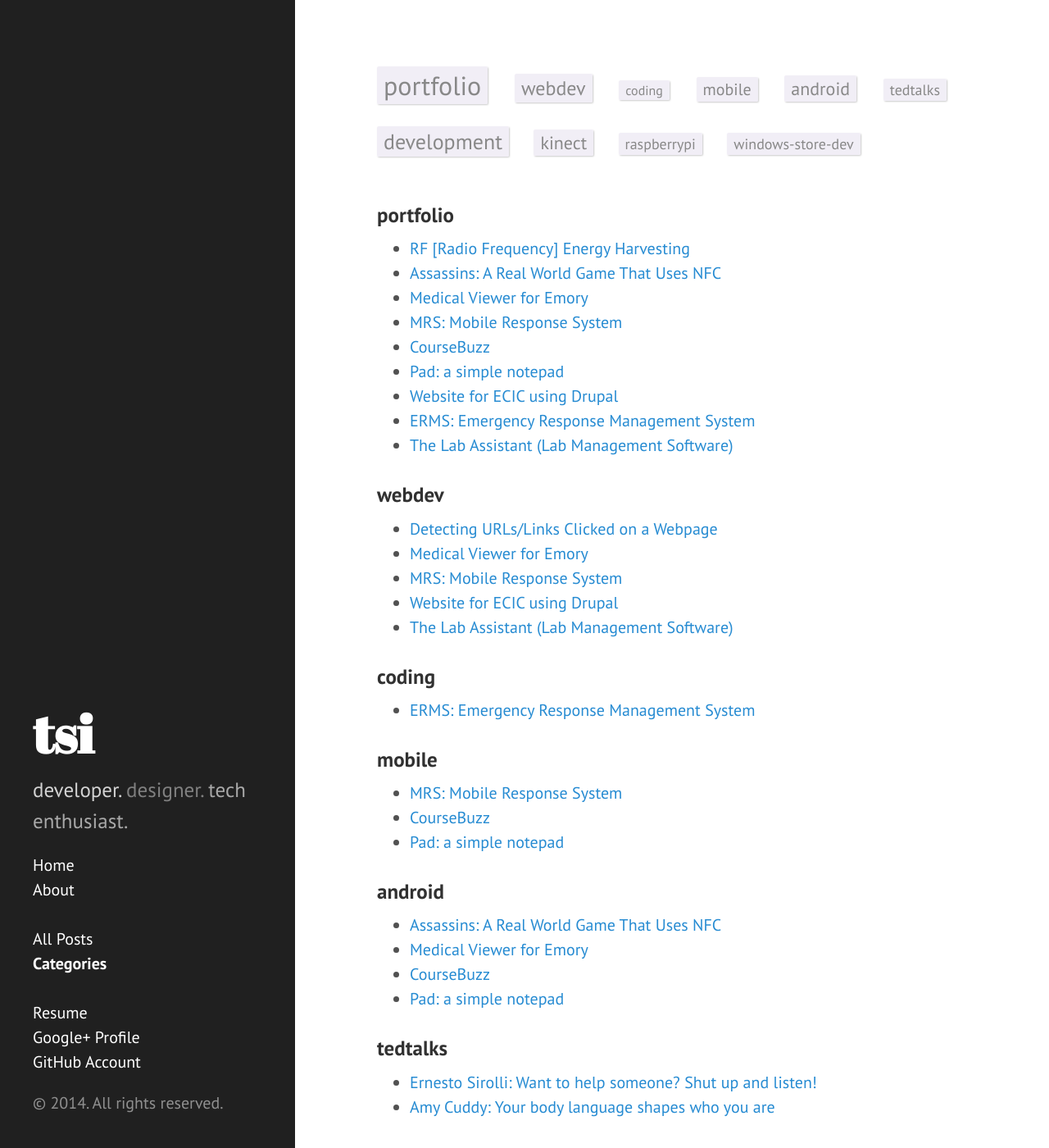
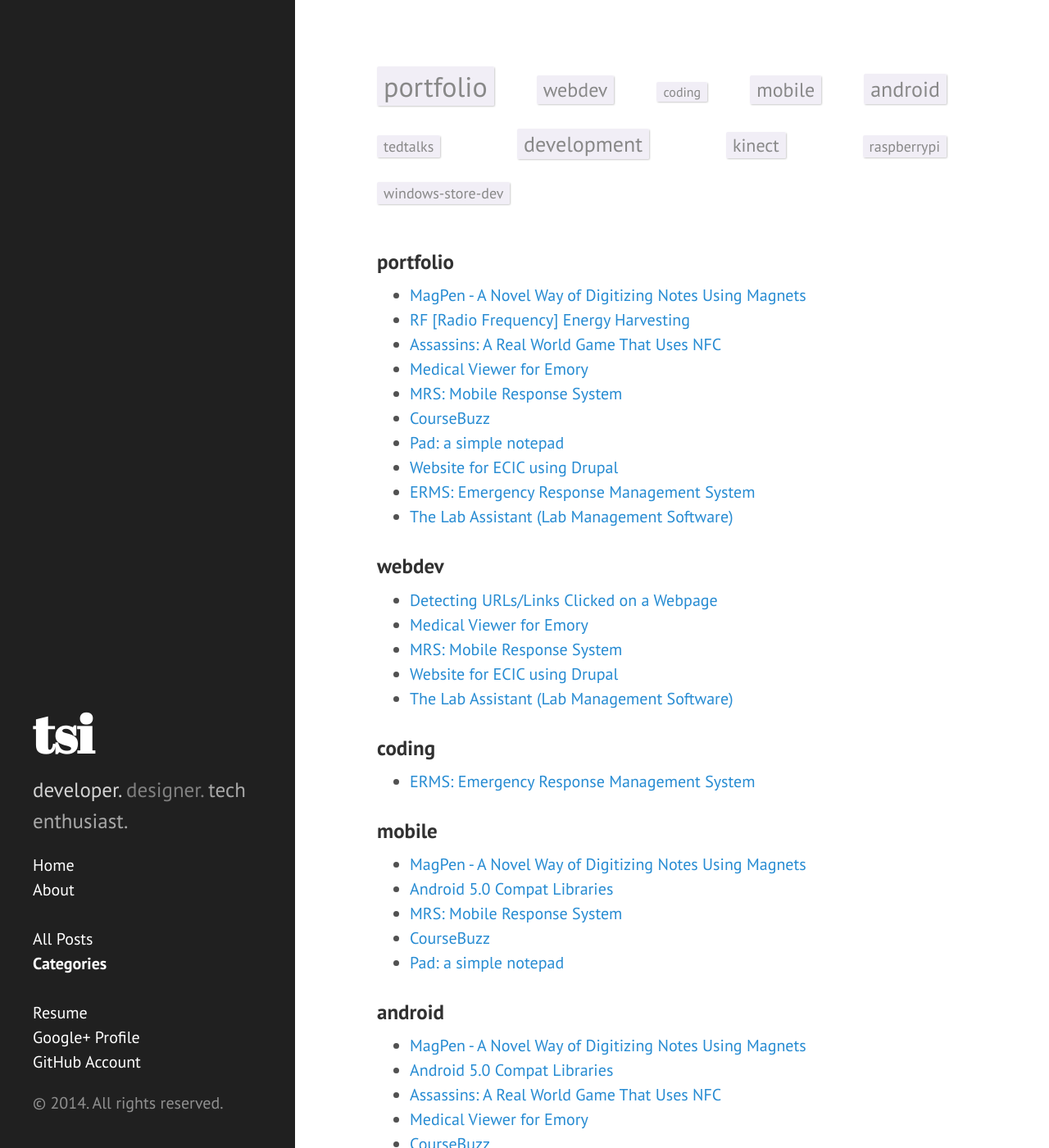
Before and after one commit to thesaadismail/thesaadismail.github.io, a Jekyll site: the page built from categories.html, in a window 1280 px wide and 1400 px high. Shown: the whole window at 82% size. Built offline with Jekyll 4.4.1, drawn with Linux system fonts in a browser that asks for light colours; nearby versions of some CDN libraries; Markdown is read by kramdown in place of the engine named in the settings; comment, search, counter and statistics services are not loaded.

Commit message:
update magpen software image. update categories for posts

```diff
--- a/_posts/development/2014-10-21-material-design-compat.md
+++ b/_posts/development/2014-10-21-material-design-compat.md
@@ -1,6 +1,7 @@
 ---
 layout: post
 title: Android 5.0 Compat Libraries
+categories: [android, mobile]
 ---
 
 ![My helpful screenshot]({{ site.url }}/resources/images/layout_structure_toolbars1.png)
--- a/_posts/development/2014-12-29-magpen.md
+++ b/_posts/development/2014-12-29-magpen.md
@@ -1,6 +1,7 @@
 ---
 layout: post
-title: MagPen: A Novel Way of Digitizing Notes Using Magnets
+title: MagPen - A Novel Way of Digitizing Notes Using Magnets
+categories: [portfolio, android, mobile]
 ---
 
 ![MagPen Software]({{ site.url }}/resources/images/magpen-software.png)
```
Also changed, not shown: resources/images/magpen-software.png.
